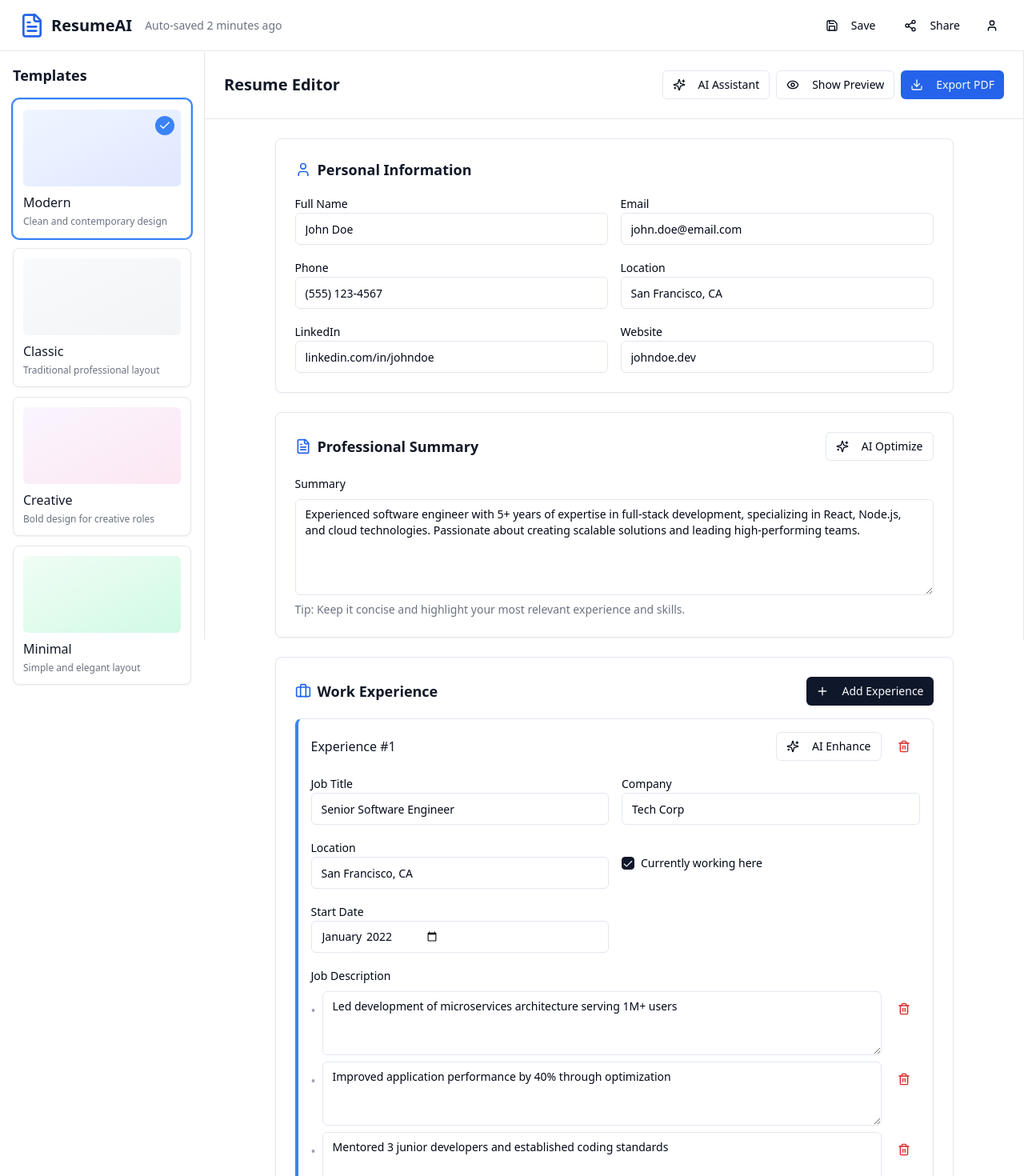
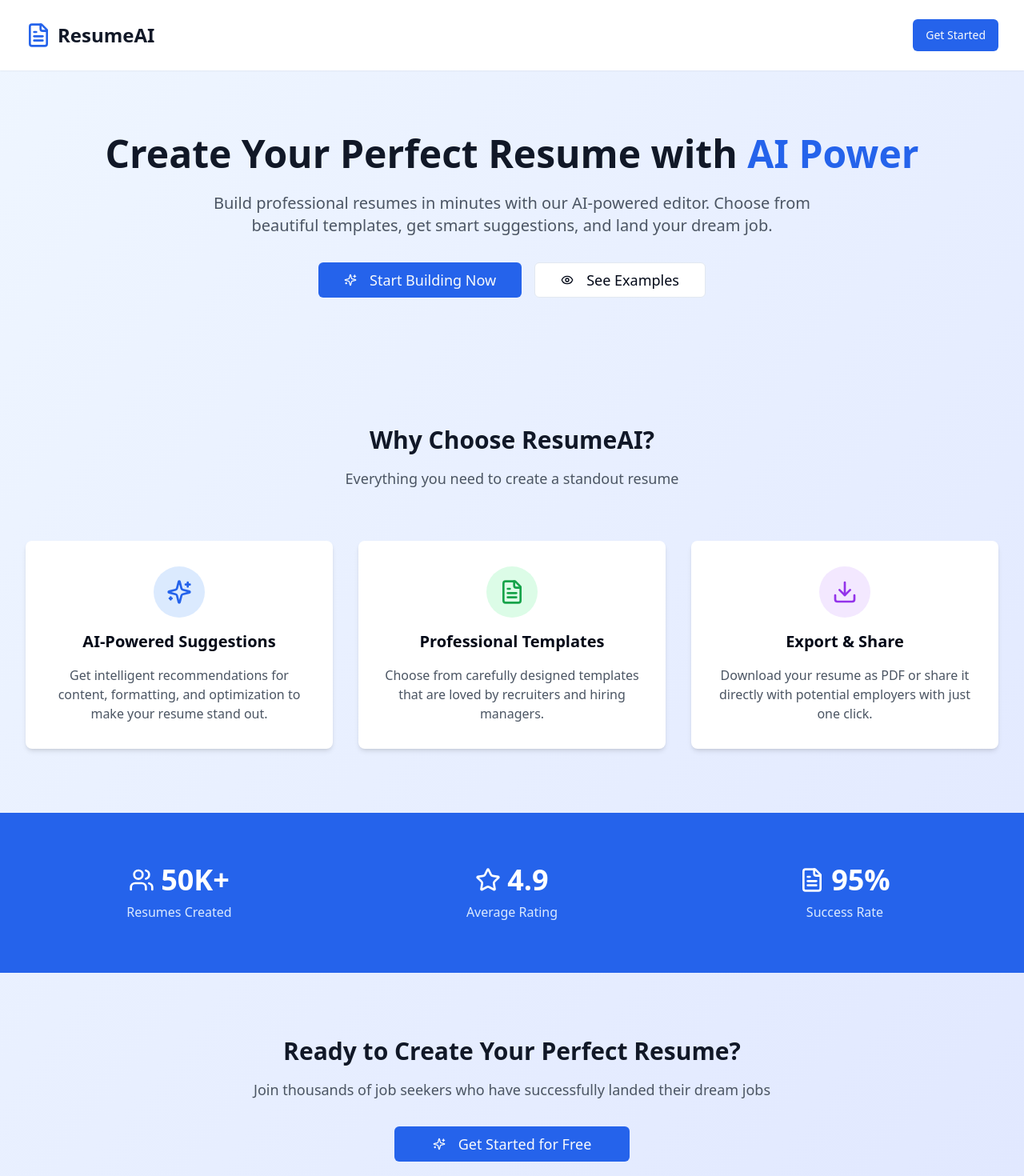
Before and after one commit to GaryChettiar/paperforge, a React (Vite) app: page / in a window 1280 px wide. Shown: the top 1470 px of the page at 80% size. Built offline with nearby package versions, Linux system fonts and the light colour scheme.

Commit message:
feat: Implement landing page and routing
Adds a landing page and sets up proper routing to it.

```diff
--- a/src/App.tsx
+++ b/src/App.tsx
@@ -1,8 +1,10 @@
+
 import { Toaster } from "@/components/ui/toaster";
 import { Toaster as Sonner } from "@/components/ui/sonner";
 import { TooltipProvider } from "@/components/ui/tooltip";
 import { QueryClient, QueryClientProvider } from "@tanstack/react-query";
 import { BrowserRouter, Routes, Route } from "react-router-dom";
+import Landing from "./pages/Landing";
 import Index from "./pages/Index";
 import NotFound from "./pages/NotFound";
 
@@ -15,7 +17,8 @@ const App = () => (
       <Sonner />
       <BrowserRouter>
         <Routes>
-          <Route path="/" element={<Index />} />
+          <Route path="/" element={<Landing />} />
+          <Route path="/builder" element={<Index />} />
           {/* ADD ALL CUSTOM ROUTES ABOVE THE CATCH-ALL "*" ROUTE */}
           <Route path="*" element={<NotFound />} />
         </Routes>
--- a/src/components/Header.tsx
+++ b/src/components/Header.tsx
@@ -1,22 +1,29 @@
 
 import React from 'react';
 import { Button } from '@/components/ui/button';
-import { FileText, Save, Share2, User } from 'lucide-react';
+import { FileText, Save, Share2, User, Home } from 'lucide-react';
+import { Link } from 'react-router-dom';
 
 export const Header = () => {
   return (
     <header className="h-16 bg-white border-b border-gray-200 px-6 flex items-center justify-between">
       <div className="flex items-center space-x-4">
-        <div className="flex items-center space-x-2">
+        <Link to="/" className="flex items-center space-x-2 hover:opacity-80 transition-opacity">
           <FileText className="w-8 h-8 text-blue-600" />
           <h1 className="text-xl font-bold text-gray-900">ResumeAI</h1>
-        </div>
+        </Link>
         <div className="text-sm text-gray-500">
           Auto-saved 2 minutes ago
         </div>
       </div>
 
       <div className="flex items-center space-x-3">
+        <Link to="/">
+          <Button variant="ghost" size="sm" className="flex items-center space-x-2">
+            <Home className="w-4 h-4" />
+            <span>Home</span>
+          </Button>
+        </Link>
         <Button variant="ghost" size="sm" className="flex items-center space-x-2">
           <Save className="w-4 h-4" />
           <span>Save</span>
--- /dev/null
+++ b/src/pages/Landing.tsx
@@ -0,0 +1,158 @@
+
+import React from 'react';
+import { Button } from '@/components/ui/button';
+import { FileText, Sparkles, Download, Eye, Users, Star } from 'lucide-react';
+import { Link } from 'react-router-dom';
+
+const Landing = () => {
+  return (
+    <div className="min-h-screen bg-gradient-to-br from-blue-50 to-indigo-100">
+      {/* Header */}
+      <header className="bg-white shadow-sm">
+        <div className="max-w-7xl mx-auto px-4 sm:px-6 lg:px-8">
+          <div className="flex justify-between items-center py-6">
+            <div className="flex items-center space-x-2">
+              <FileText className="w-8 h-8 text-blue-600" />
+              <h1 className="text-2xl font-bold text-gray-900">ResumeAI</h1>
+            </div>
+            <Link to="/builder">
+              <Button className="bg-blue-600 hover:bg-blue-700">
+                Get Started
+              </Button>
+            </Link>
+          </div>
+        </div>
+      </header>
+
+      {/* Hero Section */}
+      <section className="max-w-7xl mx-auto px-4 sm:px-6 lg:px-8 py-20">
+        <div className="text-center">
+          <h1 className="text-5xl font-bold text-gray-900 mb-6">
+            Create Your Perfect Resume with
+            <span className="text-blue-600"> AI Power</span>
+          </h1>
+          <p className="text-xl text-gray-600 mb-8 max-w-3xl mx-auto">
+            Build professional resumes in minutes with our AI-powered editor.
+            Choose from beautiful templates, get smart suggestions, and land your dream job.
+          </p>
+          <div className="flex flex-col sm:flex-row gap-4 justify-center">
+            <Link to="/builder">
+              <Button size="lg" className="bg-blue-600 hover:bg-blue-700 text-lg px-8 py-3">
+                <Sparkles className="w-5 h-5 mr-2" />
+                Start Building Now
+              </Button>
+            </Link>
+            <Button variant="outline" size="lg" className="text-lg px-8 py-3">
+              <Eye className="w-5 h-5 mr-2" />
+              See Examples
+            </Button>
+          </div>
+        </div>
+      </section>
+
+      {/* Features Section */}
+      <section className="max-w-7xl mx-auto px-4 sm:px-6 lg:px-8 py-20">
+        <div className="text-center mb-16">
+          <h2 className="text-3xl font-bold text-gray-900 mb-4">
+            Why Choose ResumeAI?
+          </h2>
+          <p className="text-lg text-gray-600">
+            Everything you need to create a standout resume
+          </p>
+        </div>
+
+        <div className="grid md:grid-cols-3 gap-8">
+          <div className="bg-white p-8 rounded-lg shadow-md text-center">
+            <div className="w-16 h-16 bg-blue-100 rounded-full flex items-center justify-center mx-auto mb-4">
+              <Sparkles className="w-8 h-8 text-blue-600" />
+            </div>
+            <h3 className="text-xl font-semibold mb-4">AI-Powered Suggestions</h3>
+            <p className="text-gray-600">
+              Get intelligent recommendations for content, formatting, and optimization to make your resume stand out.
+            </p>
+          </div>
+
+          <div className="bg-white p-8 rounded-lg shadow-md text-center">
+            <div className="w-16 h-16 bg-green-100 rounded-full flex items-center justify-center mx-auto mb-4">
+              <FileText className="w-8 h-8 text-green-600" />
+            </div>
+            <h3 className="text-xl font-semibold mb-4">Professional Templates</h3>
+            <p className="text-gray-600">
+              Choose from carefully designed templates that are loved by recruiters and hiring managers.
+            </p>
+          </div>
+
+          <div className="bg-white p-8 rounded-lg shadow-md text-center">
+            <div className="w-16 h-16 bg-purple-100 rounded-full flex items-center justify-center mx-auto mb-4">
+              <Download className="w-8 h-8 text-purple-600" />
+            </div>
+            <h3 className="text-xl font-semibold mb-4">Export & Share</h3>
+            <p className="text-gray-600">
+              Download your resume as PDF or share it directly with potential employers with just one click.
+            </p>
+          </div>
+        </div>
+      </section>
+
+      {/* Stats Section */}
+      <section className="bg-blue-600 py-16">
+        <div className="max-w-7xl mx-auto px-4 sm:px-6 lg:px-8">
+          <div className="grid md:grid-cols-3 gap-8 text-center text-white">
+            <div>
+              <div className="flex items-center justify-center mb-2">
+                <Users className="w-8 h-8 mr-2" />
+                <span className="text-4xl font-bold">50K+</span>
+              </div>
+              <p className="text-blue-100">Resumes Created</p>
+            </div>
+            <div>
+              <div className="flex items-center justify-center mb-2">
+                <Star className="w-8 h-8 mr-2" />
+                <span className="text-4xl font-bold">4.9</span>
+              </div>
+              <p className="text-blue-100">Average Rating</p>
+            </div>
+            <div>
+              <div className="flex items-center justify-center mb-2">
+                <FileText className="w-8 h-8 mr-2" />
+                <span className="text-4xl font-bold">95%</span>
+              </div>
+              <p className="text-blue-100">Success Rate</p>
+            </div>
+          </div>
+        </div>
+      </section>
+
+      {/* CTA Section */}
+      <section className="max-w-7xl mx-auto px-4 sm:px-6 lg:px-8 py-20 text-center">
+        <h2 className="text-3xl font-bold text-gray-900 mb-4">
+          Ready to Create Your Perfect Resume?
+        </h2>
+        <p className="text-lg text-gray-600 mb-8">
+          Join thousands of job seekers who have successfully landed their dream jobs
+        </p>
+        <Link to="/builder">
+          <Button size="lg" className="bg-blue-600 hover:bg-blue-700 text-lg px-12 py-4">
+            <Sparkles className="w-5 h-5 mr-2" />
+            Get Started for Free
+          </Button>
+        </Link>
+      </section>
+
+      {/* Footer */}
+      <footer className="bg-gray-900 text-white py-12">
+        <div className="max-w-7xl mx-auto px-4 sm:px-6 lg:px-8 text-center">
+          <div className="flex items-center justify-center space-x-2 mb-4">
+            <FileText className="w-6 h-6 text-blue-400" />
+            <span className="text-xl font-bold">ResumeAI</span>
+          </div>
+          <p className="text-gray-400">
+            © 2024 ResumeAI. All rights reserved.
+          </p>
+        </div>
+      </footer>
+    </div>
+  );
+};
+
+export default Landing;
```
